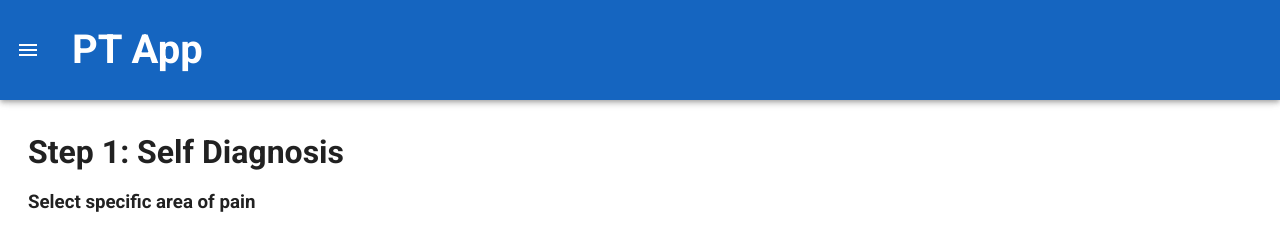
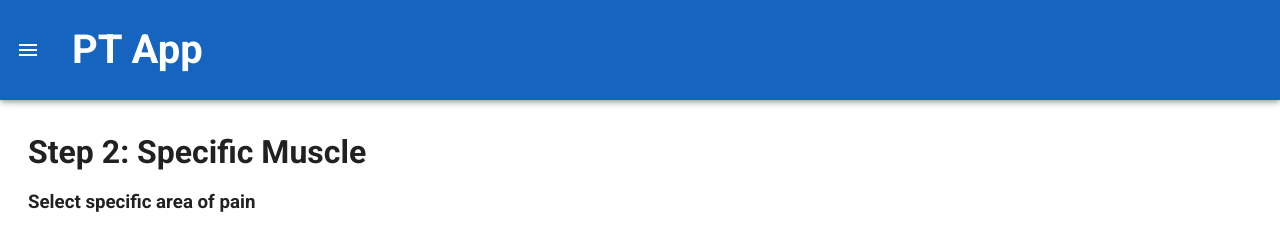
Before and after one commit to brycenamorozo/PT_App, a Vue app: page /arm in a window 1280 px wide. Shown: the top 226 px of the page. Built offline with nearby package versions, Linux system fonts and the light colour scheme.

Commit message:
title change

```diff
--- a/src/views/Home.vue
+++ b/src/views/Home.vue
@@ -2,7 +2,7 @@
 <div>
     <Navbar/>
     <div class="pa-7">
-        <h1>Step 1: Self Diagnosis</h1>
+        <h1>Step 1: General Area</h1>
         <h3 class="mt-3">Select area of pain</h3>
         <v-container class="pa-10">
 
--- a/src/views/UpperLegExercises/UpperLegQ.vue
+++ b/src/views/UpperLegExercises/UpperLegQ.vue
@@ -2,7 +2,8 @@
 <div>
   <Navbar/>
   <div class="pa-7">
-    <h1>Diagnosis</h1>
+    <h1>Step 2: Specific Muscle</h1>
+    <h3 class="mt-3">Press continue if the situation applies to you.</h3>
   </div>
 </div>
 </template>
--- a/src/views/diagnosis/Arm.vue
+++ b/src/views/diagnosis/Arm.vue
@@ -2,7 +2,7 @@
 <div>
   <Navbar/>
   <div class="pa-7">
-    <h1>Step 1: Self Diagnosis</h1>
+    <h1>Step 2: Specific Muscle</h1>
     <h3 class="mt-3">Select specific area of pain</h3>
     <v-container class="pa-10">
       <v-layout row wrap>
--- a/src/views/diagnosis/LowerLeg.vue
+++ b/src/views/diagnosis/LowerLeg.vue
@@ -2,7 +2,7 @@
 <div>
   <Navbar/>
   <div class="pa-7">
-    <h1>Step 1: Self Diagnosis</h1>
+    <h1>Step 2: Specific Muscle</h1>
     <h3 class="mt-3">Select specific area of pain</h3>
     <v-container class="pa-10">
       <v-layout row wrap>
--- a/src/views/diagnosis/UpperLeg.vue
+++ b/src/views/diagnosis/UpperLeg.vue
@@ -2,7 +2,7 @@
 <div>
   <Navbar/>
   <div class="pa-7">
-    <h1>Step 1: Self Diagnosis</h1>
+    <h1>Step 2: Specific Muscle</h1>
     <h3 class="mt-3">Select specific area of pain</h3>
     <v-container class="pa-10">
       <v-layout row wrap>
```
